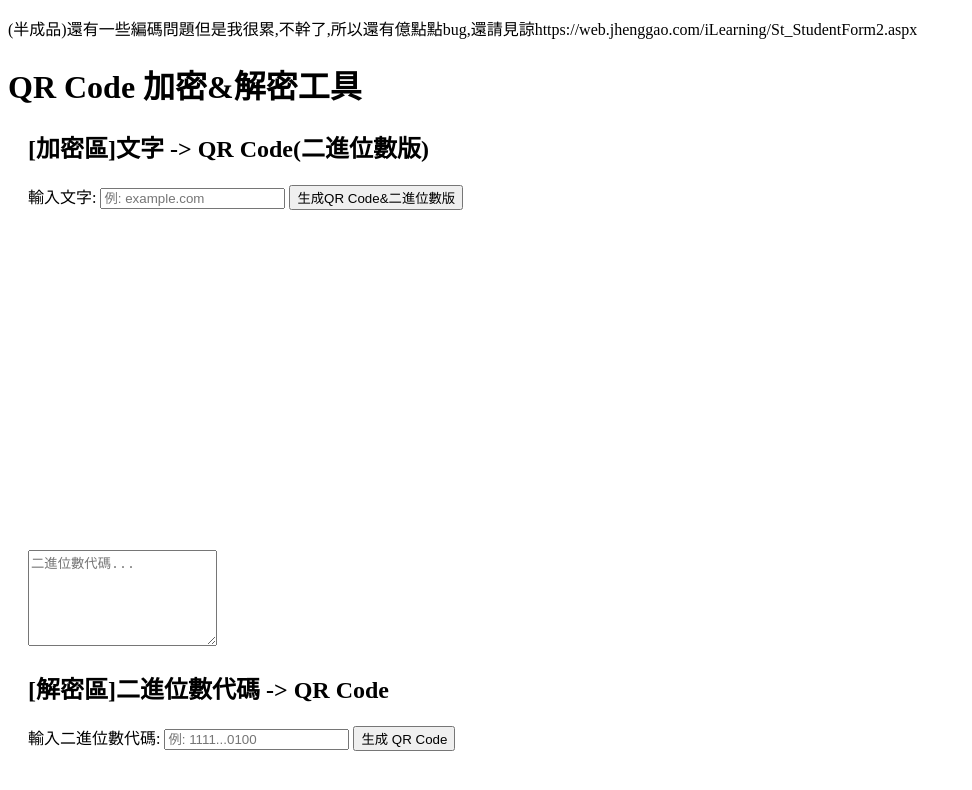
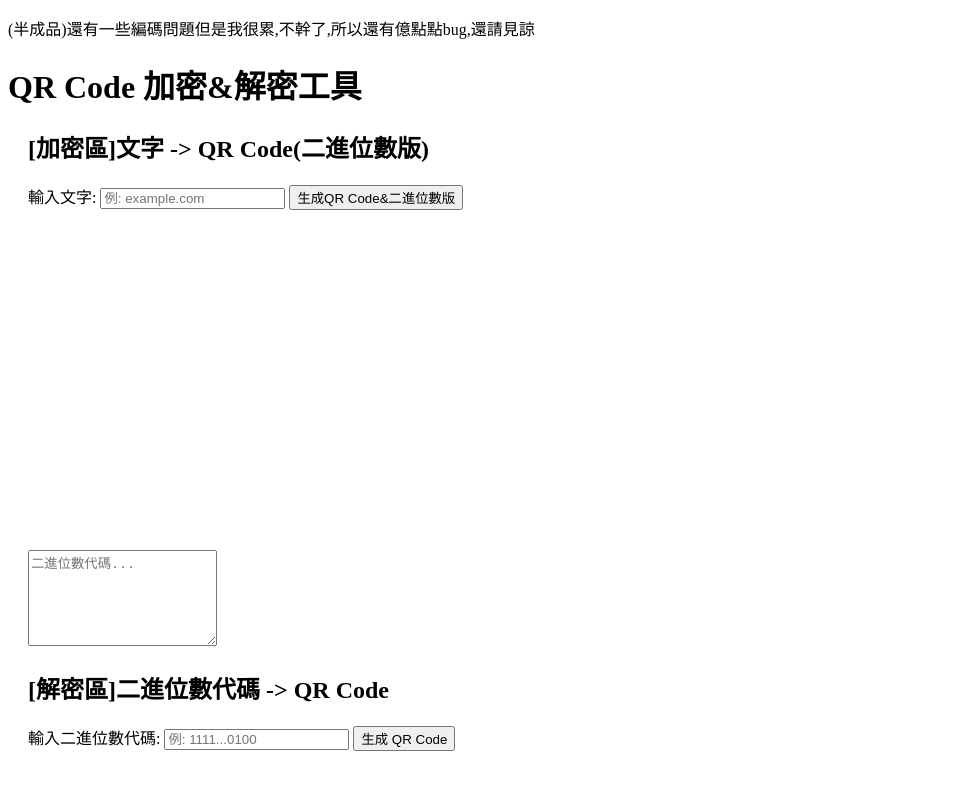
Before and after one commit to g110351/cps, a plain HTML site: page index.html in a window 1280 px wide. Shown: the whole page, without its empty margins (0-972 px from the left). Drawn offline with Linux system fonts and the light colour scheme.

Commit message:
Update index.html

```diff
--- a/index.html
+++ b/index.html
@@ -29,7 +29,7 @@
     </style>
 </head>
 <body>
-    <p>(半成品)還有一些編碼問題但是我很累,不幹了,所以還有億點點bug,還請見諒https://web.jhenggao.com/iLearning/St_StudentForm2.aspx</p>
+    <p>(半成品)還有一些編碼問題但是我很累,不幹了,所以還有億點點bug,還請見諒</p>
     <!-- <p>動機: <a href="https://youtube.com/shorts/jsFGoiqAkSQ?feature=share3>">影片</a></p> -->
     <h1>QR Code 加密&解密工具</h1>
 
```
